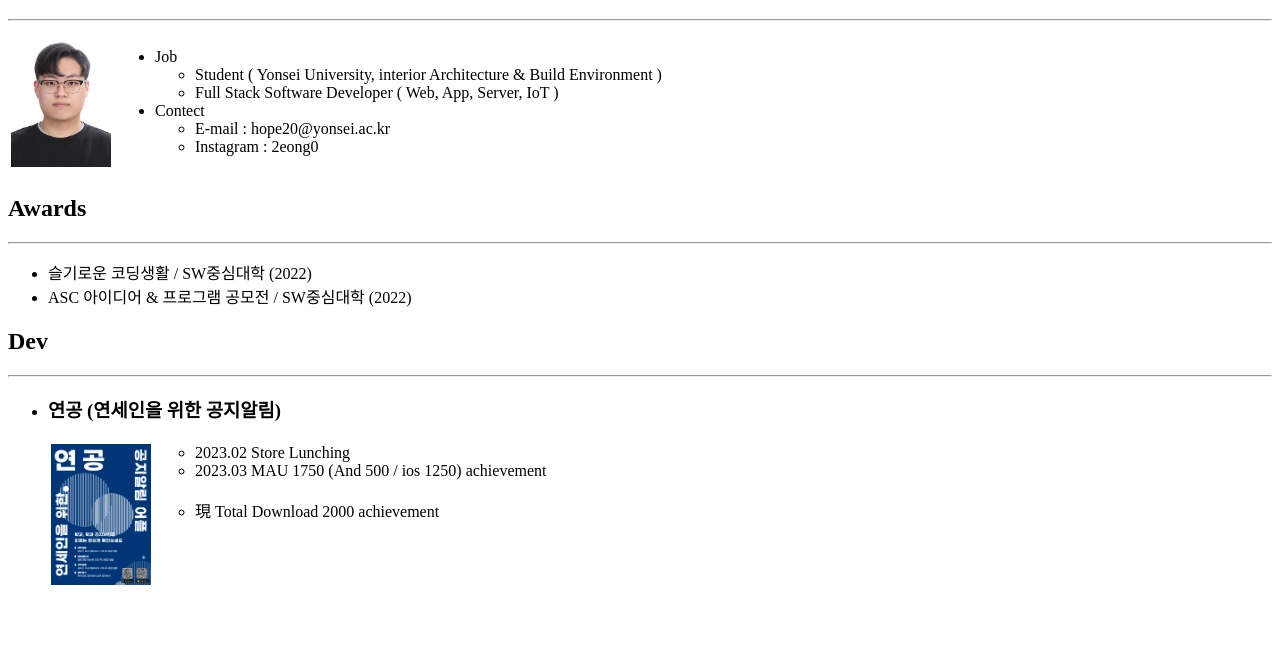
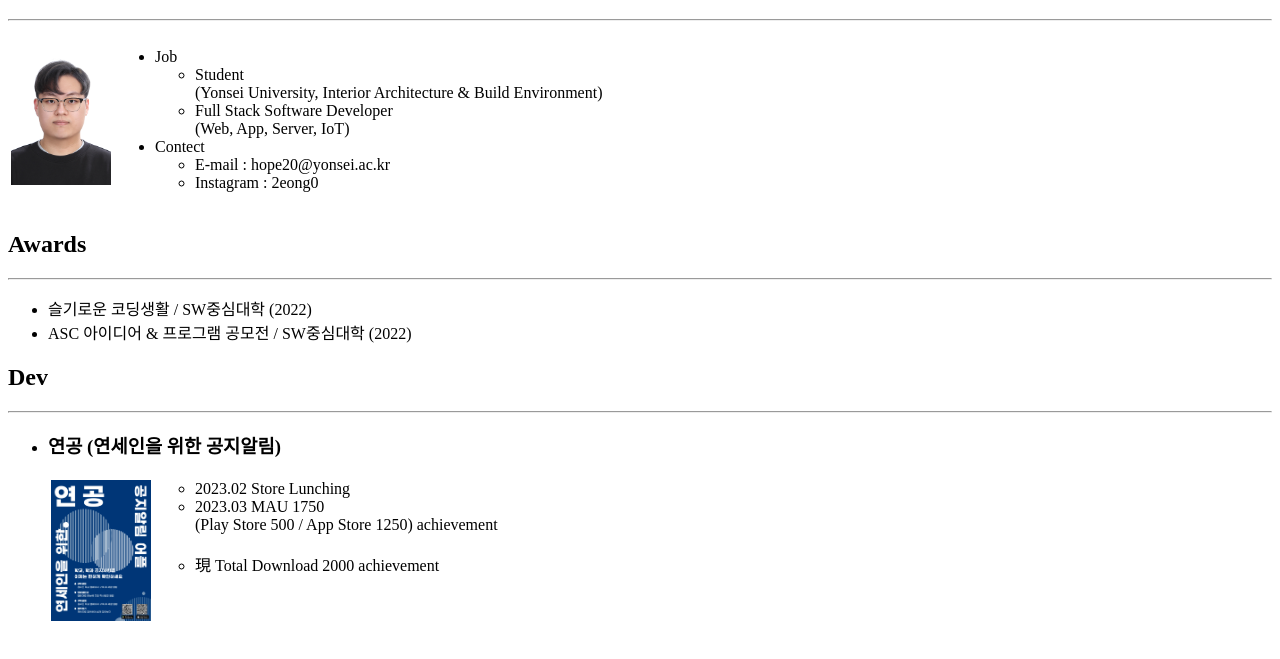
Before and after one commit to 2eong00/profile, a plain HTML site: page index.html in a window 1280 px wide. Shown: the part 61-720 px from the top of the page. Drawn offline with Linux system fonts and the light colour scheme.

Commit message:
230427-2

```diff
--- a/index.html
+++ b/index.html
@@ -18,8 +18,10 @@
                 <ul>
                     <li>Job
                         <ul>
-                            <li>Student ( Yonsei University, interior Architecture & Build Environment )</li>
-                            <li>Full Stack Software Developer ( Web, App, Server, IoT )</li>
+                            <li>Student
+                                <br>(Yonsei University, Interior Architecture & Build Environment)</li>
+                            <li>Full Stack Software Developer
+                                <br>(Web, App, Server, IoT)</li>
                         </ul>
                     </li>
                     <li>Contect
@@ -53,7 +55,8 @@
                     <td valign="top">
                         <ul>
                             <li>2023.02 Store Lunching</li>
-                            <li>2023.03 MAU 1750 (And 500 / ios 1250) achievement</li>
+                            <li>2023.03 MAU 1750
+                                <br>(Play Store 500 / App Store 1250) achievement</li>
                             <br>
                             <li>現 Total Download 2000 achievement</li>
                         </ul>
```
